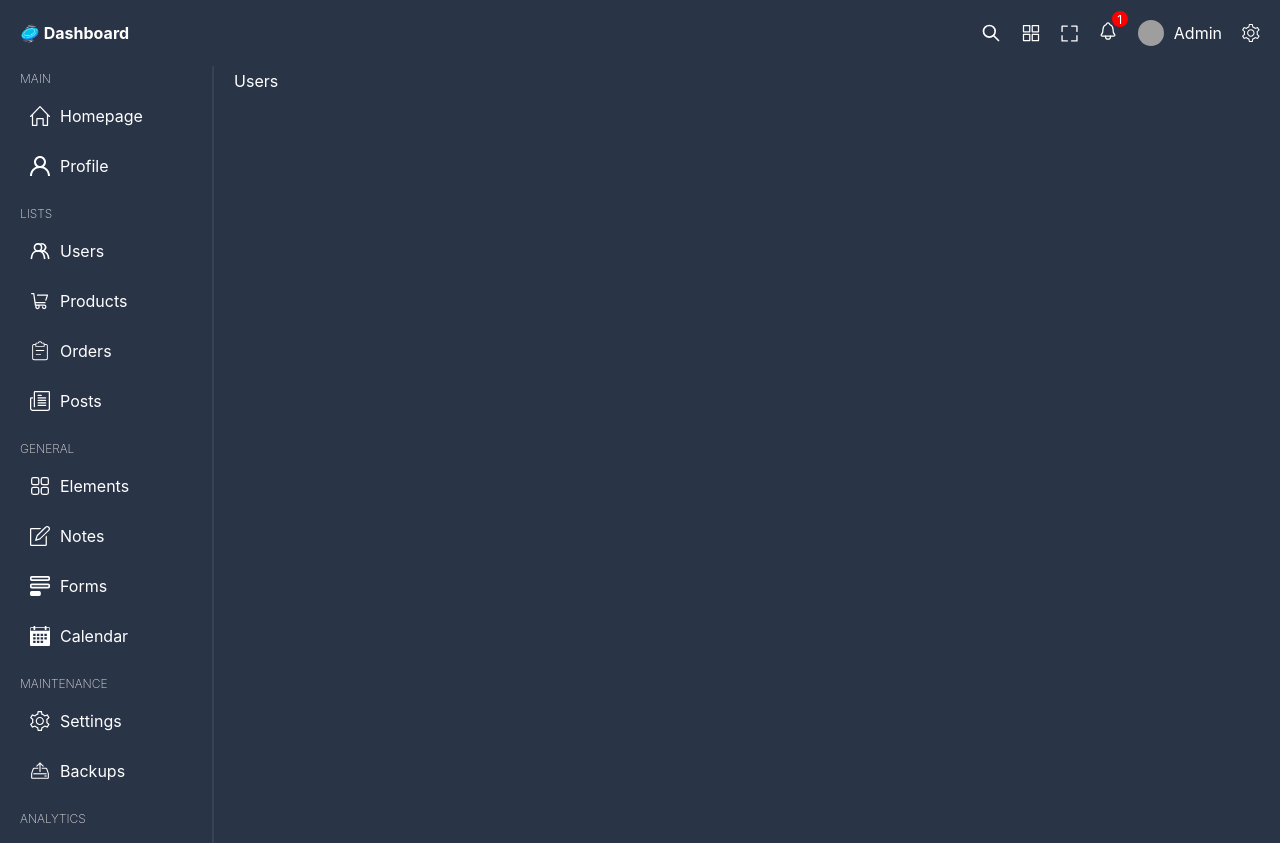
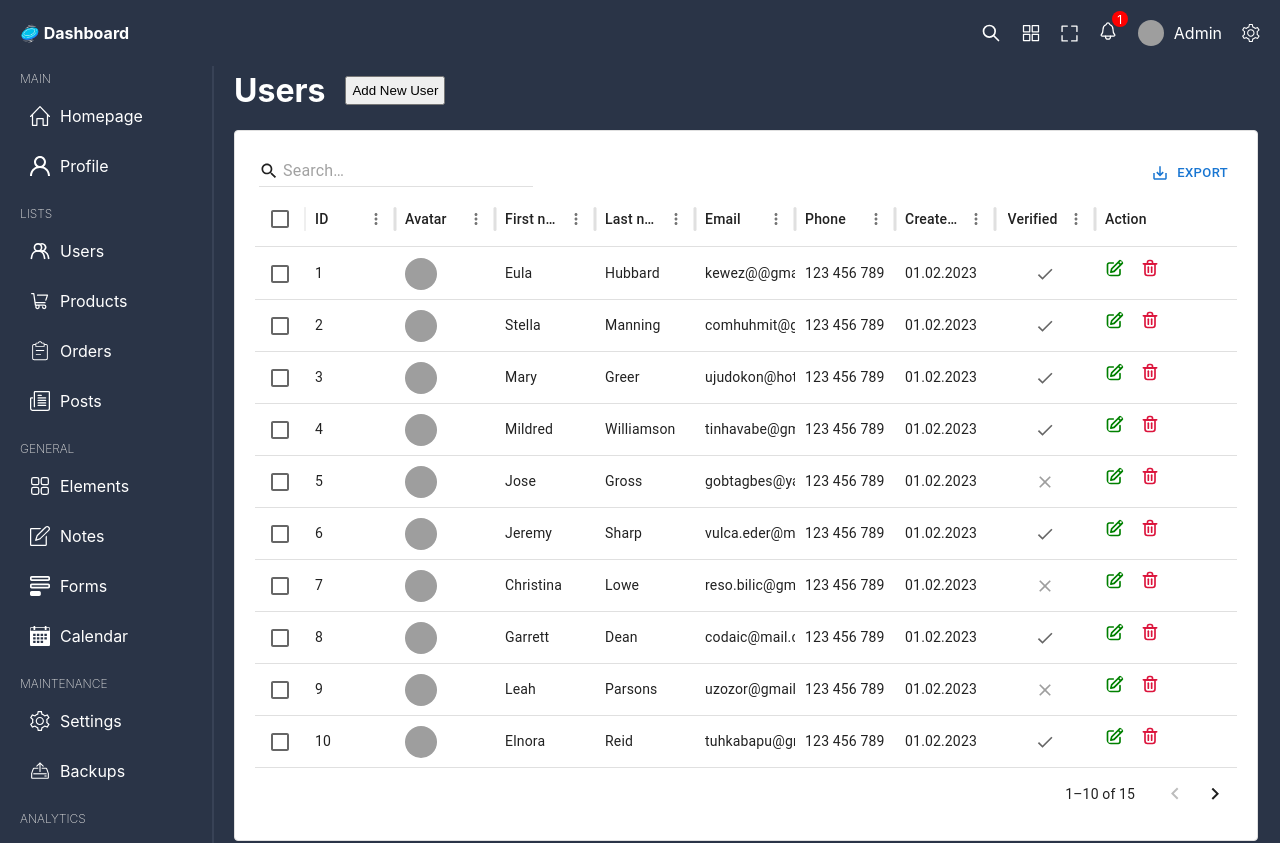
Before and after one commit to hungbui7690/admin-dashboard-react-v1, a React (Vite) app: page /users in a window 1280 px wide. Shown: the top 843 px of the page. Built offline with nearby package versions, Linux system fonts and the light colour scheme; grey boxes are pictures that could not be loaded.

Commit message:
create users page with MUI DataGrid

```diff
--- a/package.json
+++ b/package.json
@@ -10,6 +10,10 @@
     "preview": "vite preview"
   },
   "dependencies": {
+    "@emotion/react": "^11.13.3",
+    "@emotion/styled": "^11.13.0",
+    "@mui/material": "^6.0.2",
+    "@mui/x-data-grid": "^7.16.0",
     "@tanstack/react-query": "^5.55.4",
     "react": "^18.3.1",
     "react-dom": "^18.3.1",
--- /dev/null
+++ b/src/components/add/Add.tsx
@@ -0,0 +1,38 @@
+import { GridColDef } from '@mui/x-data-grid'
+import './add.scss'
+
+type Props = {
+  slug: string
+  columns: GridColDef[]
+  setOpen: React.Dispatch<React.SetStateAction<boolean>>
+}
+
+const Add = (props: Props) => {
+  const handleSubmit = (e: React.FormEvent<HTMLFormElement>) => {
+    e.preventDefault()
+    props.setOpen(false)
+  }
+  return (
+    <div className='add'>
+      <div className='modal'>
+        <span className='close' onClick={() => props.setOpen(false)}>
+          X
+        </span>
+        <h1>Add new {props.slug}</h1>
+        <form onSubmit={handleSubmit}>
+          {props.columns
+            .filter((item) => item.field !== 'id' && item.field !== 'img')
+            .map((column) => (
+              <div className='item' key={column.field}>
+                <label>{column.headerName}</label>
+                <input type={column.type} placeholder={column.field} />
+              </div>
+            ))}
+          <button>Add</button>
+        </form>
+      </div>
+    </div>
+  )
+}
+
+export default Add
--- /dev/null
+++ b/src/components/add/add.scss
@@ -0,0 +1,66 @@
+@import '../../variables.scss';
+
+.add {
+  width: 100vw;
+  height: 100vh;
+  position: absolute;
+  top: 0;
+  left: 0;
+  background-color: rgba(0, 0, 0, 0.724);
+  display: flex;
+  align-items: center;
+  justify-content: center;
+
+  .modal {
+    padding: 50px;
+    border-radius: 10px;
+    background-color: $main-bg;
+    position: relative;
+
+    h1 {
+      margin-bottom: 40px;
+      font-size: 24px;
+      color: $soft-color;
+    }
+
+    .close {
+      position: absolute;
+      top: 10px;
+      right: 10px;
+      cursor: pointer;
+    }
+
+    form {
+      display: flex;
+      flex-wrap: wrap;
+      max-width: 500px;
+      justify-content: space-between;
+
+      .item {
+        width: 40%;
+        display: flex;
+        flex-direction: column;
+        gap: 10px;
+        margin-bottom: 20px;
+
+        label {
+          font-size: 14px;
+        }
+
+        input {
+          padding: 10px;
+          background-color: transparent;
+          color: white;
+          outline: none;
+          border: 1px solid $soft-color;
+          border-radius: 3px;
+        }
+      }
+      button {
+        width: 100%;
+        padding: 10px;
+        cursor: pointer;
+      }
+    }
+  }
+}
--- /dev/null
+++ b/src/components/dataTable/DataTable.tsx
@@ -0,0 +1,81 @@
+import { DataGrid, GridColDef, GridToolbar } from '@mui/x-data-grid'
+import './dataTable.scss'
+import { Link } from 'react-router-dom'
+// import { useMutation, useQueryClient } from "@tanstack/react-query";
+
+type Props = {
+  columns: GridColDef[]
+  rows: object[]
+  slug: string
+}
+
+const DataTable = (props: Props) => {
+  // TEST THE API
+
+  // const queryClient = useQueryClient();
+  // // const mutation = useMutation({
+  // //   mutationFn: (id: number) => {
+  // //     return fetch(`http://localhost:8800/api/${props.slug}/${id}`, {
+  // //       method: "delete",
+  // //     });
+  // //   },
+  // //   onSuccess: ()=>{
+  // //     queryClient.invalidateQueries([`all${props.slug}`]);
+  // //   }
+  // // });
+
+  // const handleDelete = (id: number) => {
+  //   //delete the item
+  //   // mutation.mutate(id)
+  // }
+
+  const actionColumn: GridColDef = {
+    field: 'action',
+    headerName: 'Action',
+    width: 200,
+    renderCell: (params) => {
+      return (
+        <div className='action'>
+          <Link to={`/${props.slug}/${params.row.id}`}>
+            <img src='/view.svg' alt='' />
+          </Link>
+          <div className='delete'>
+            <img src='/delete.svg' alt='' />
+          </div>
+        </div>
+      )
+    },
+  }
+
+  return (
+    <div className='dataTable'>
+      <DataGrid
+        className='dataGrid'
+        rows={props.rows}
+        columns={[...props.columns, actionColumn]}
+        initialState={{
+          pagination: {
+            paginationModel: {
+              pageSize: 10,
+            },
+          },
+        }}
+        slots={{ toolbar: GridToolbar }}
+        slotProps={{
+          toolbar: {
+            showQuickFilter: true,
+            quickFilterProps: { debounceMs: 500 },
+          },
+        }}
+        pageSizeOptions={[5]}
+        checkboxSelection
+        disableRowSelectionOnClick
+        disableColumnFilter
+        disableDensitySelector
+        disableColumnSelector
+      />
+    </div>
+  )
+}
+
+export default DataTable
--- /dev/null
+++ b/src/components/dataTable/dataTable.scss
@@ -0,0 +1,35 @@
+.dataTable {
+  max-width: 80vw;
+  .dataGrid {
+    background: white;
+    padding: 20px;
+    width: 100%;
+
+    .MuiDataGrid-toolbarContainer {
+      flex-direction: row-reverse;
+    }
+
+    .MuiDataGrid-cell {
+      display: flex;
+      align-items: center;
+    }
+
+    img {
+      width: 32px;
+      height: 32px;
+      border-radius: 50%;
+      object-fit: cover;
+    }
+
+    .action {
+      display: flex;
+      gap: 15px;
+
+      img {
+        width: 20px;
+        height: 20px;
+        cursor: pointer;
+      }
+    }
+  }
+}
--- a/src/pages/users/Users.tsx
+++ b/src/pages/users/Users.tsx
@@ -1,5 +1,65 @@
+import { GridColDef } from '@mui/x-data-grid'
+import DataTable from '../../components/dataTable/DataTable'
+import './Users.scss'
+import { useState } from 'react'
+import Add from '../../components/add/Add'
+import { userRows } from '../../data'
+
+const columns: GridColDef[] = [
+  { field: 'id', headerName: 'ID', width: 90, minWidth: 50 },
+  {
+    field: 'img',
+    headerName: 'Avatar',
+    renderCell: (params) => {
+      return <img src={params.row.img || '/noavatar.png'} alt='' />
+    },
+  },
+  {
+    field: 'firstName',
+    type: 'string',
+    headerName: 'First name',
+  },
+  {
+    field: 'lastName',
+    type: 'string',
+    headerName: 'Last name',
+  },
+  {
+    field: 'email',
+    type: 'string',
+    headerName: 'Email',
+  },
+  {
+    field: 'phone',
+    type: 'string',
+    headerName: 'Phone',
+  },
+  {
+    field: 'createdAt',
+    headerName: 'Created At',
+    type: 'string',
+  },
+  {
+    field: 'verified',
+    headerName: 'Verified',
+    type: 'boolean',
+  },
+]
+
 const Users = () => {
-  return <div>Users</div>
+  const [open, setOpen] = useState(false)
+
+  return (
+    <div className='users'>
+      <div className='info'>
+        <h1>Users</h1>
+        <button onClick={() => setOpen(true)}>Add New User</button>
+      </div>
+      <DataTable slug='users' columns={columns} rows={userRows} />
+
+      {open && <Add slug='user' columns={columns} setOpen={setOpen} />}
+    </div>
+  )
 }
 
 export default Users
--- a/src/pages/users/users.scss
+++ b/src/pages/users/users.scss
@@ -0,0 +1,13 @@
+.users {
+  .info {
+    display: flex;
+    align-items: center;
+    gap: 20px;
+    margin-bottom: 20px;
+
+    button {
+      padding: 5px;
+      cursor: pointer;
+    }
+  }
+}
```
Also changed, not shown: 1 other file (tests, documents, lock files or other folders).
